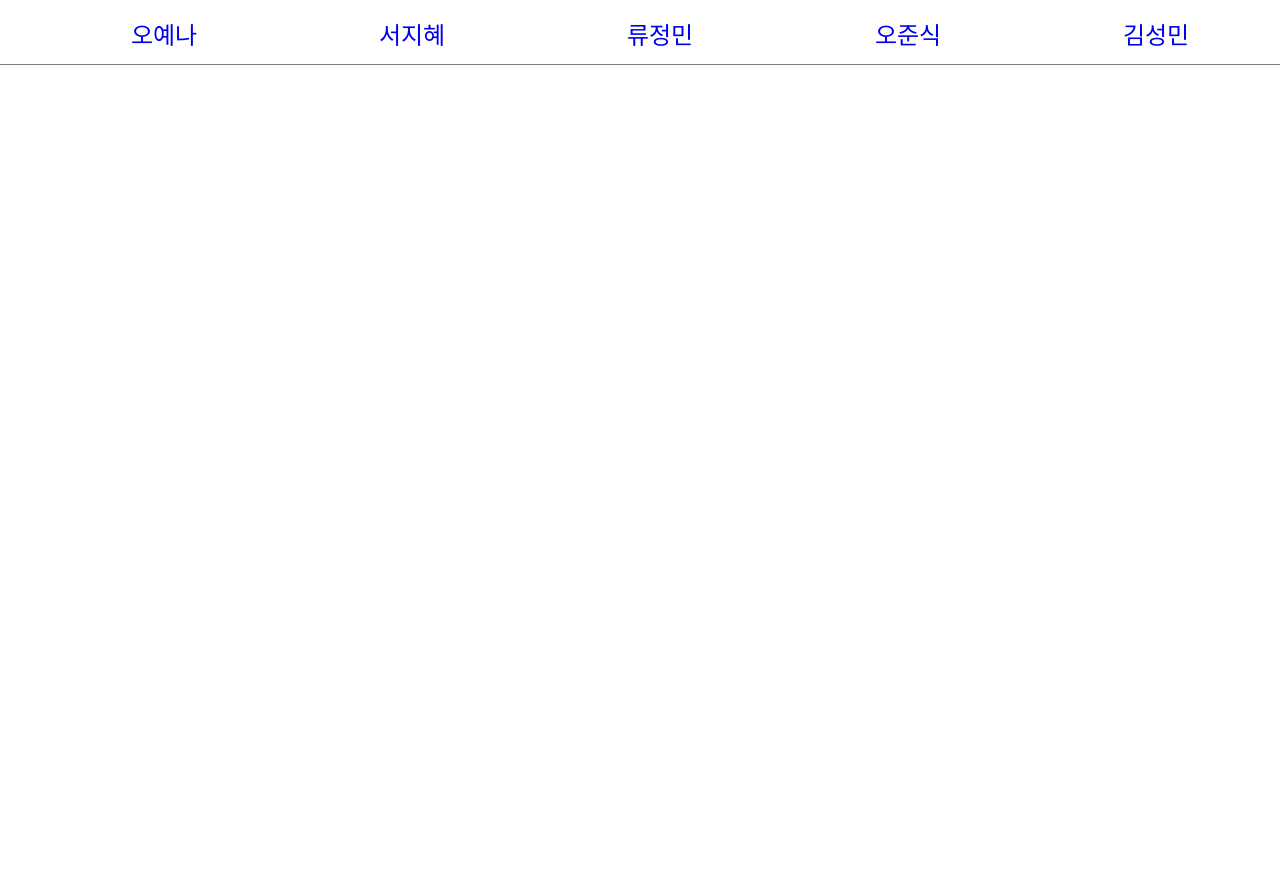
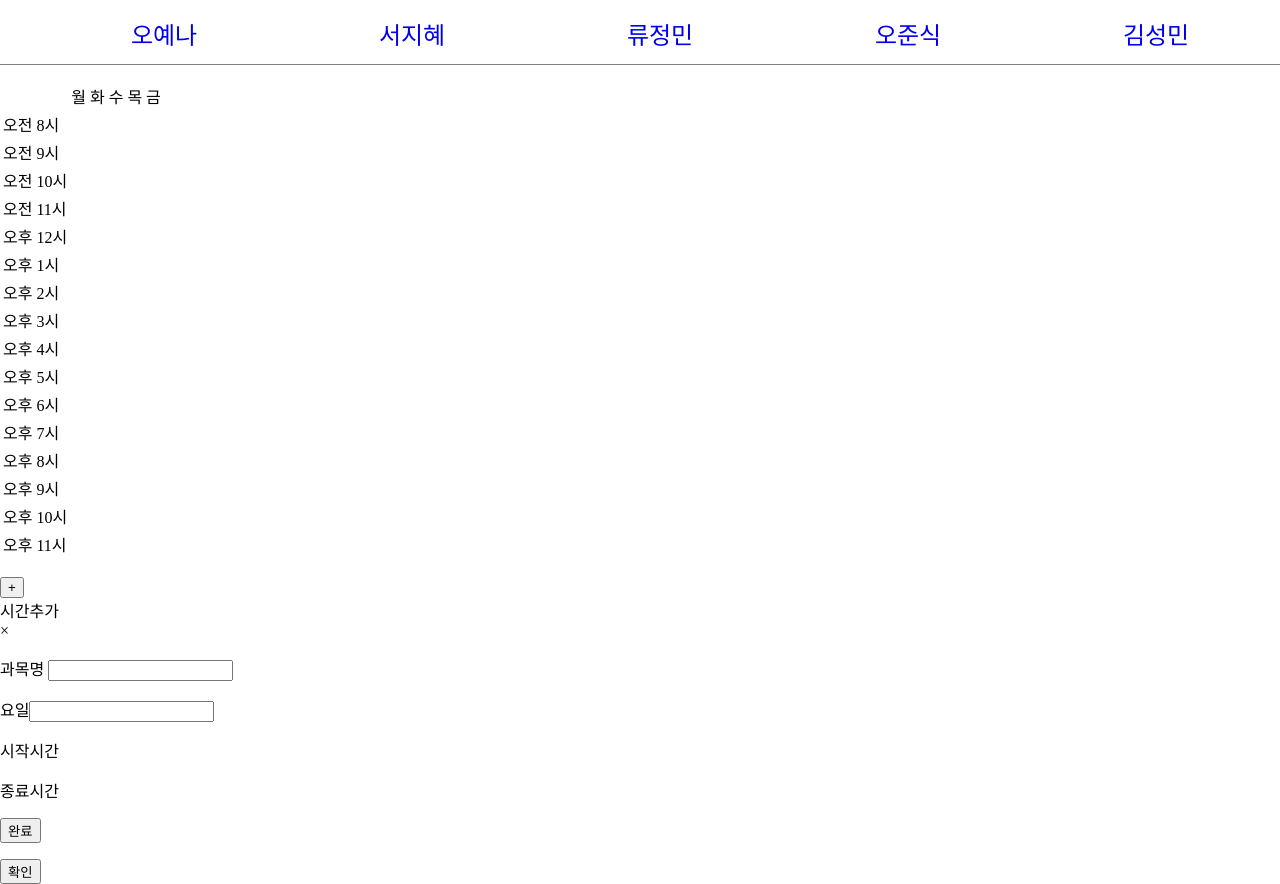
Before and after one commit to ParkEunwoo/untitle_web, a React (Create React App) app: page /jungmin/apply/timetable in a window 1280 px wide. Before the commit the page ends 800 px from the top, so only its background shows below. Built offline with nearby package versions, Linux system fonts and the light colour scheme.

Commit message:
timeTable error correction

```diff
--- a/src/App.js
+++ b/src/App.js
@@ -27,7 +27,7 @@ const App = () => {
             <Route exact path="/junsik" component={MyPage} />
             <Route exact path="/jungmin" component={RecruitPage} />
             <Route exact path="/jungmin/apply" component={ApplyPage} />
-            <Route exact path="/jungmin/timetable" component={TimeTablePage} />
+            <Route exact path="/jungmin/apply/timetable" component={TimeTablePage} />
             <Route exact path="/sungmin" component={PortFolio} />
             <Route exact path="/jihye" component={InputActivity}/>
             <Route exact path="/jihye/notice" component={NoticeBoard}/>
--- a/src/components/Apply.js
+++ b/src/components/Apply.js
@@ -41,7 +41,7 @@ class Apply extends Component{
                   <button>수정</button>
                 </p>
                 <p>
-                  <NavLink to="/jungmin/timetable">내 시간표</NavLink>
+                  <NavLink to="/jungmin/apply/timetable">내 시간표</NavLink>
                 </p>
               </div>
             </form>
--- a/src/components/CollectionItem.js
+++ b/src/components/CollectionItem.js
@@ -17,7 +17,7 @@ class CollectionItem extends Component {
           <a href="이미지 커짐.html">
             <img src="https://images.techhive.com/images/article/2014/12/project_management-100536263-primary.idge.jpg"
              alt="project img"></img></a>
-            }
+
           <a href="해당 프로젝트 페이지.html">
           <h3>{this.props.title}</h3>
             <p>{this.props.date}</p>
--- a/src/components/TimeTable.js
+++ b/src/components/TimeTable.js
@@ -42,7 +42,7 @@ class TimeTable extends Component {
             <div class = "time">
               <p>과목명 <input type="text" name="topic"/></p>
               <p>요일
-                <input list="browsers">
+                <input list="browsers" />
                   <datalist id="daylist">
                     <option value="월"/>
                     <option value="화"/>
@@ -50,7 +50,6 @@ class TimeTable extends Component {
                     <option value="목"/>
                     <option value="금"/>
                   </datalist>
-                </input>
                 </p>
               <p>시작시간</p>
               <p>종료시간</p>
```
